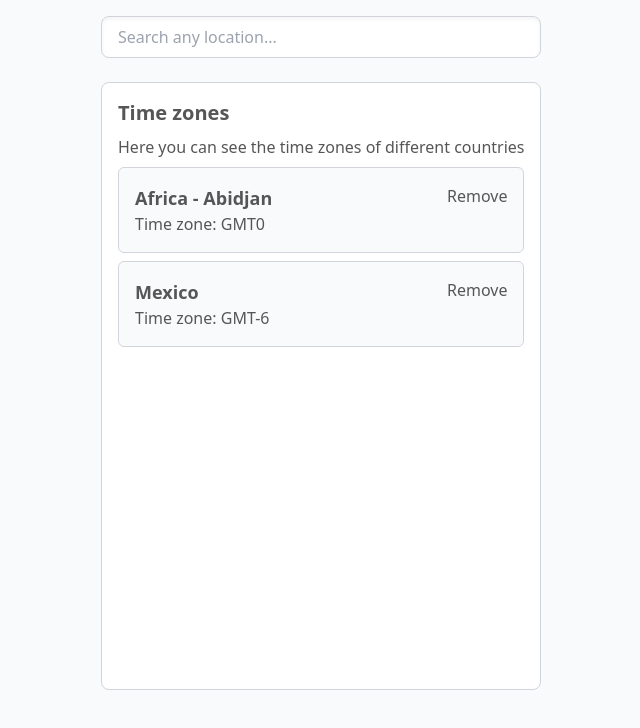
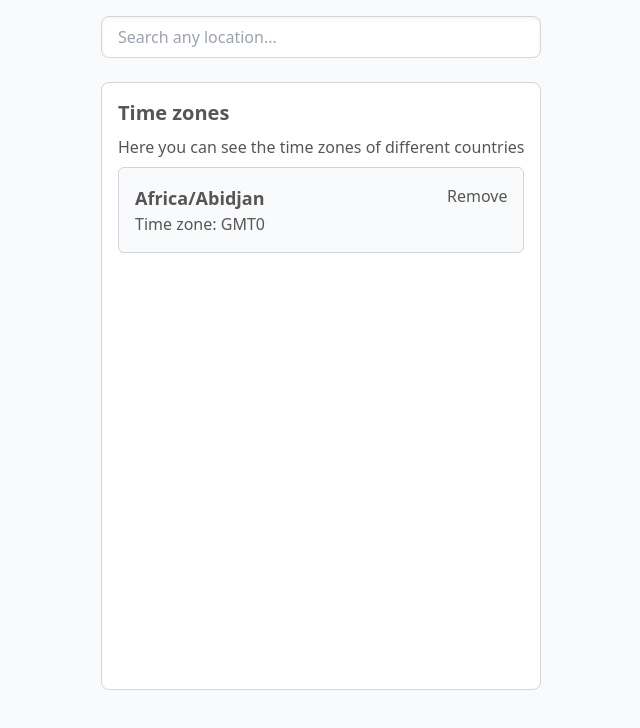
Before and after one commit to EdwinSaucedoMX/timeline-preview, a SvelteKit app: page / in a window 1280 px wide. Shown: the top 728 px of the page, without its empty margins (43-683 px from the left). Built offline with nearby package versions, Linux system fonts and the light colour scheme.

Commit message:
feat: add timezone array functional

```diff
--- a/src/components/search-bar.svelte
+++ b/src/components/search-bar.svelte
@@ -13,7 +13,7 @@
 		placeholder="Search any location..."
 		class="outline-none px-4 py-2 rounded-lg shadow-inner border border-border w-full"
 		list="locations"
-		on:blur={(e) => {
+		on:change={(e) => {
 			const { target } = e ?? {};
 			const { value } = target ?? {};
 			if (value) {
--- a/src/routes/+page.svelte
+++ b/src/routes/+page.svelte
@@ -4,9 +4,27 @@
 	const userGuessZone = moment.tz.guess();
 	const userZone = moment.tz(userGuessZone);
 	const name = userZone.tz() ?? '';
+	const GMT = Number(userZone.format('Z').replace(':00', ''));
 
-	const userTimeZoneName = name.replaceAll('_', ' ').replaceAll('/', ' - ');
-	const GMT = Number(userZone.format('Z').replace(':00', ''));
+	/**
+	 * @type {any| null | undefined}
+	 */
+	let selectedZones = [
+		{
+			name,
+			GMT
+		}
+	];
+
+	function addZone(zone) {
+		if (selectedZones.filter((added) => added.name === zone.name).length > 0) return;
+		selectedZones?.push?.(zone);
+		selectedZones = [...selectedZones];
+	}
+
+	function removeZone(zone) {
+		selectedZones = selectedZones.filter((added) => added.name !== zone.name);
+	}
 </script>
 
 <svelte:head>
@@ -16,35 +34,29 @@
 
 <section class="flex relative min-h-[95dvh]">
 	<section id="search-section" class="flex flex-col gap-6 relative">
-		<SearchBar on:found={(val) => console.log(val.detail)} />
+		<SearchBar on:found={(val) => addZone(val.detail)} />
 		<section
 			id="zones-box"
 			class="h-[80%] border-border border p-4 rounded-lg text-secondary flex flex-col gap-2 bg-background-foreground"
 		>
 			<h1 class="font-bold text-xl">Time zones</h1>
 			<p class="font-thin">Here you can see the time zones of different countries</p>
-
+			{#each selectedZones as zone}
 				<section class="flex content-between border border-border p-4 rounded-md bg-background">
 					<section class="grow">
 						<h2 class="font-bold text-lg">
-						{userTimeZoneName}
+							{zone.name}
 						</h2>
 
-					<p class="font-extralight">Time zone: GMT{GMT}</p>
+						<p class="font-extralight">Time zone: GMT{zone.GMT}</p>
 					</section>
 					<section class="shrink grow-0 font-thin">
-					<p class="hover:text-primary">Remove</p>
+						<p class="hover:text-primary cursor-pointer" on:click={() => removeZone(zone)}>
+							Remove
+						</p>
 					</section>
 				</section>
-			<section class="flex content-between border border-border p-4 rounded-md bg-background">
-				<section class="grow">
-					<h2 class="font-bold text-lg">Mexico</h2>
-					<p class="font-extralight">Time zone: GMT-6</p>
-				</section>
-				<section class="shrink grow-0 font-thin">
-					<p class="hover:text-primary">Remove</p>
-				</section>
-			</section>
+			{/each}
 		</section>
 	</section>
 </section>
```
Lines whose indentation alone changed are shown as unchanged.
